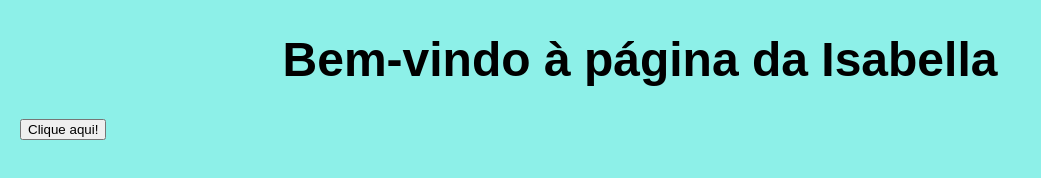
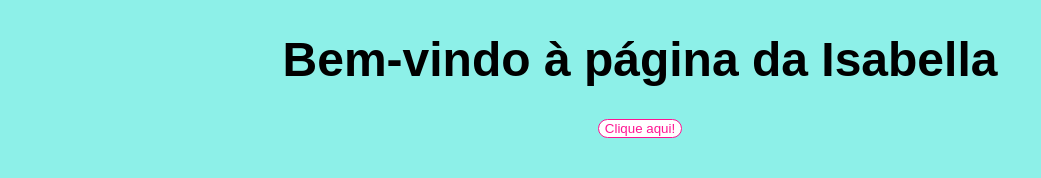
Before and after one commit to isabellasaldanha/Atividade_semana_1, a plain HTML site: page Atividade-s1/Frontend/index.html in a window 1280 px wide. Shown: the whole page, without its empty margins (0-1041 px from the left). Drawn offline with nearby package versions, Linux system fonts and the light colour scheme.

Commit message:
style: centralizing and styling the button

```diff
--- a/Atividade-s1/Frontend/index.html
+++ b/Atividade-s1/Frontend/index.html
@@ -12,9 +12,11 @@
     <div id="title">
         <h1>Bem-vindo à página da Isabella</h1>
     </div>
-    <button type="submit" id="'button">
+    <div id="center">
+      <button type="submit" class="button">
         Clique aqui!
-    </button>
+      </button>
+    </div>
     <script>
         $(document).ready(function() {
           $('h1').effect('bounce', { times: 3 }, 500);
--- a/Atividade-s1/Frontend/pagina.css
+++ b/Atividade-s1/Frontend/pagina.css
@@ -10,3 +10,22 @@ body {
     font-size: 24px;
     text-align: center;
 }
+
+#center {
+    display: flex;
+    justify-content: center;
+}
+
+.button{
+    border: solid 1px deeppink;
+    border-radius: 20px;
+    color: deeppink;
+    background-color: white;
+    transition: background-color 0.5s ease, color 0.5s ease, transform 0.5s ease;
+    align-items: center;
+}
+.button:hover{
+    background-color: deeppink;
+    color: white;
+    transform: scale(1.2)
+}
```
